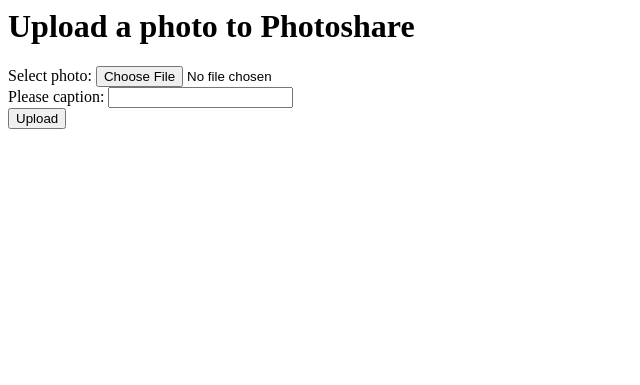
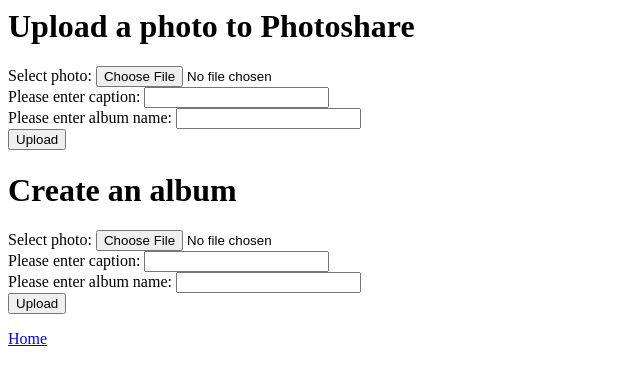
Before and after one commit to yeungsl/social_media_website, a Flask app: page /upload in a window 1280 px wide. Shown: the top 385 px of the page, without its empty margins (0-640 px from the left). Run offline with Flask 2, Linux system fonts and the light colour scheme; the visitor is signed in with stand-in values (Sample User, id 1); data comes from the database, SQL or seed files in the repository.

Commit message:
bug fixed

```diff
--- a/app.py
+++ b/app.py
@@ -29,6 +29,7 @@
 app.config['MYSQL_DATABASE_PASSWORD'] = 'longlong1155'
 app.config['MYSQL_DATABASE_DB'] = 'photoshare'
 app.config['MYSQL_DATABASE_HOST'] = 'localhost'
+app.config['UPLOAD_FOLDER'] = upload_folder
 mysql.init_app(app)
 
 #begin code used for login
@@ -151,10 +152,12 @@
 		flask.flash('True')
 		return flask.redirect(flask.url_for('register'))
 
-def getUsersPhotos(uid):
+def getUsersPhotos(aid):
 	cursor = conn.cursor()
-	cursor.execute("SELECT imgdata, picture_id, caption FROM Pictures WHERE user_id = '{0}'".format(uid))
-	return cursor.fetchall() #NOTE list of tuples, [(imgdata, pid), ...]
+	cursor.execute("SELECT imgdata, picture_id, caption FROM Pictures WHERE album_id = '{0}'".format(aid))
+	r = cursor.fetchall()
+	print r
+	return r #NOTE list of tuples, [(imgdata, pid), ...]
 
 def getUserIdFromEmail(email):
 	cursor = conn.cursor()
@@ -186,9 +189,19 @@
 	cursor.execute("SELECT U2.first_name, U2.last_name, U2.email FROM users U1, users U2, friends F WHERE U1.user_id = F.user_id AND U2.user_id = F.friend_id AND U1.email = '{0}'".format(email))
 	return cursor.fetchall()
 
+def getAlbumsFromEmail(email):
+	cursor = conn.cursor()
+	cursor.execute("SELECT A.name FROM albums A, users U WHERE A.owner_id = U.user_id AND U.email = '{0}'".format(email))
+	return cursor.fetchall()
+
 def getActivelist():
 	cursor = conn.cursor()
 	cursor.execute("SELECT email, count(*) FROM users U, albums A, pictures P WHERE U.user_id = A.owner_id and P.album_id = A.album_id GROUP BY user_id ORDER BY count(*) desc")
+	return cursor.fetchall()
+
+def getAid(name):
+	cursor = conn.cursor()
+	cursor.execute("SELECT album_id FROM albums WHERE name = '{0}'".format(name))
 	return cursor.fetchall()
 #end login code
 
@@ -258,21 +271,38 @@
 @app.route('/upload', methods=['GET', 'POST'])
 @flask_login.login_required
 def upload_file():
+	alist = getAlbumsFromEmail(flask_login.current_user.id)
+	anum = len(alist)
 	if request.method == 'POST':
-		uid = getUserIdFromEmail(flask_login.current_user.id)
+		aid = getAid(request.form.get('albumName'))
 		imgfile = request.files['photo']
 		caption = request.form.get('caption')
 		print caption
-		photo_data = base64.standard_b64encode(imgfile.read())
-		cursor = conn.cursor()
-		cursor.execute("INSERT INTO Pictures (imgdata, user_id, caption) VALUES ('{0}', '{1}', '{2}' )".format(photo_data,uid, caption))
-		conn.commit()
-		return render_template('hello.html', name=flask_login.current_user.id, message='Photo uploaded!', photos=getUsersPhotos(uid) )
+		print aid
+		if not aid:
+			return render_template('upload.html', message='Album input does not exists, do you want to creat a new one?')
+		else:
+			aid = aid[0][0]
+		if imgfile and allowed_file(imgfile.filename):
+			filename = secure_filename(imgfile.filename)
+			imgfile.save(os.path.join(app.config['UPLOAD_FOLDER'],filename))
+			cursor = conn.cursor()
+			cursor.execute("INSERT INTO Pictures (album_id, imgdata, caption) VALUES ('{0}', '{1}', '{2}' )".format(aid, filename, caption))
+			conn.commit()
+			info = getUserinfoFromEmail(flask_login.current_user.id)[0]
+			return render_template('hello.html', name=info, message='Photo uploaded!', photos=getUsersPhotos(aid))
+		else:
+			return render_template('upload.html', message='file choosen cannot be uploaded', num=anum, list=alist)
 	#The method is GET so we return a  HTML form to upload the a photo.
 	else:
-		return render_template('upload.html')
+		return render_template('upload.html', num=anum, list=alist)
 #end photo uploading code
 
+@app.route('/send/<filename>')
+@flask_login.login_required
+def send_file(filename):
+	return flask.send_from_directory(app.config['UPLOAD_FOLDER'], filename)
+#upload page for album
 
 #default page
 @app.route("/", methods=['GET'])
--- a/templates/upload.html
+++ b/templates/upload.html
@@ -2,15 +2,41 @@
 <head>
     <title>Upload a photo!</title>
 </head>
+{% if message %}
+  <h4>{{message}}!</h4>
+{% endif %}
     <body>
+        {% if num %}
+         <h4> you have {{ num }} albums:</h4>
+            <ul>
+            {% for album in list %}
+                <li>name: {{ album[0] }}</li>
+            {% endfor %}
+            </ul>
+        {% endif %}
         <div class="title">
             <h1>Upload a photo to Photoshare</h1>
         </div>
             <form method="post" enctype="multipart/form-data" action="/upload">
                 <label for="photo">Select photo:</label>
                 <input type="file" name="photo" required='true' /><br />
-                <label for="caption">Please caption:</label>
+                <label for="caption">Please enter caption:</label>
                 <input type="text" name="caption" required='true' /><br />
+                <label for="albumName">Please enter album name:</label>
+                <input type="text" name="albumName" required='true' /><br />
                 <input type="submit" value="Upload" />
             </form>
+        <div class="ti">
+            <h1>Create an album</h1>
+        </div>
+            <form method="post" enctype="multipart/form-data" action="/upload">
+                <label for="photo">Select photo:</label>
+                <input type="file" name="photo" required='true' /><br />
+                <label for="caption">Please enter caption:</label>
+                <input type="text" name="caption" required='true' /><br />
+                <label for="albumName">Please enter album name:</label>
+                <input type="text" name="albumName" required='true' /><br />
+                <input type="submit" value="Upload" />
+            </form>
+        <a href='/'>Home</a>
     </body>
```
Also changed, not shown: 1 other file.
